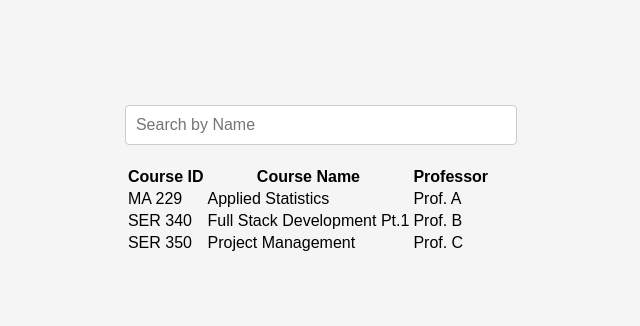
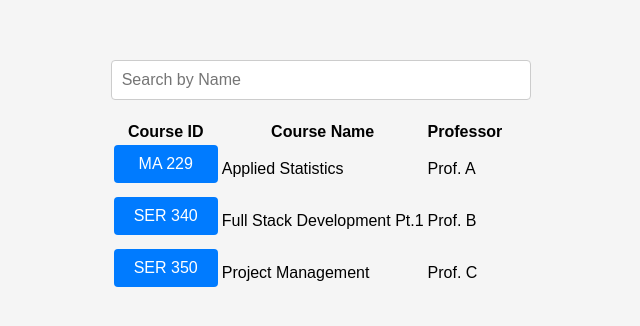
Before and after one commit to PaulZ357/SER340Project, a React (Create React App) app: page /table in a window 1280 px wide. Shown: the part 220-546 px from the top of the page, without its empty margins (330-970 px from the left). Built offline with nearby package versions, Linux system fonts and the light colour scheme.

Commit message:
added course list

```diff
--- a/src/App.js
+++ b/src/App.js
@@ -19,6 +19,9 @@ function App() {
           {/* Login Route */}
           <Route path="/" element={<Login setIsLoggedIn={setIsLoggedIn} />} />
 
+          {/* SelectCourse Route */}
+          <Route path="/selectcourse" element={<SelectCourse />} />
+
           {/* Home Route */}
           <Route path="/home" element={isLoggedIn ? <Home /> : <Navigate to="/" />} />
 
--- a/src/login.jsx
+++ b/src/login.jsx
@@ -34,7 +34,7 @@ function Login({ setIsLoggedIn }) {
 
   const handleRoleSelection = (role) => {
     setIsLoggedIn(true);
-    navigate("/home", { state: { role, email, firstName, lastName } });
+    navigate("/selectcourse", { state: { role, email, firstName, lastName } });
   };
 
   return (
--- a/src/pages/selectcourse.jsx
+++ b/src/pages/selectcourse.jsx
@@ -1,5 +1,6 @@
 import React, { Component } from 'react';
 import { BrowserRouter, Route, Routes } from "react-router-dom";
+import Table from "./../table.jsx"
 
 import "./selectcourse.css";
 import { getCourse } from "./../services/CourseService";
@@ -9,6 +10,7 @@ function Course() {
     <div className="app-container">
       <p>Select your course</p>
       <p>Courses:</p>
+      <Table/>
     </div>
   );
 }
--- a/src/tableBody.jsx
+++ b/src/tableBody.jsx
@@ -1,18 +1,37 @@
 import React, { Component } from "react";
+import { useNavigate } from "react-router-dom";
+
+// Helper functional component to handle navigation
+const NavigateButton = ({ course, setIsLoggedIn }) => {
+  const navigate = useNavigate();
+
+  const handleClick = () => {
+    // Example logic for logging in (if needed)
+    if (setIsLoggedIn) setIsLoggedIn(true);
+
+    // Navigate to the "/home" route and pass course details via state
+    navigate("/home", { state: { course } });
+  };
+
+  return <button onClick={handleClick}>{course.courseID}</button>;
+};
+
 class TableBody extends Component {
   render() {
-    const {courses} = this.props; //destructuring props to get courses
+    const { courses, setIsLoggedIn } = this.props; // Destructuring props
+
     return (
       <tbody>
-        {
-          courses.map((course,index)=>(
-            <tr key={index}>
-              <td>{course.courseID}</td>
-              <td>{course.courseName}</td>
-              <td>{course.professor}</td>
-            </tr>
-          ))
-        }
+        {courses.map((course, index) => (
+          <tr key={index}>
+            <td>
+              {/* Use the helper functional component */}
+              <NavigateButton course={course} setIsLoggedIn={setIsLoggedIn} />
+            </td>
+            <td>{course.courseName}</td>
+            <td>{course.professor}</td>
+          </tr>
+        ))}
       </tbody>
     );
   }
```
